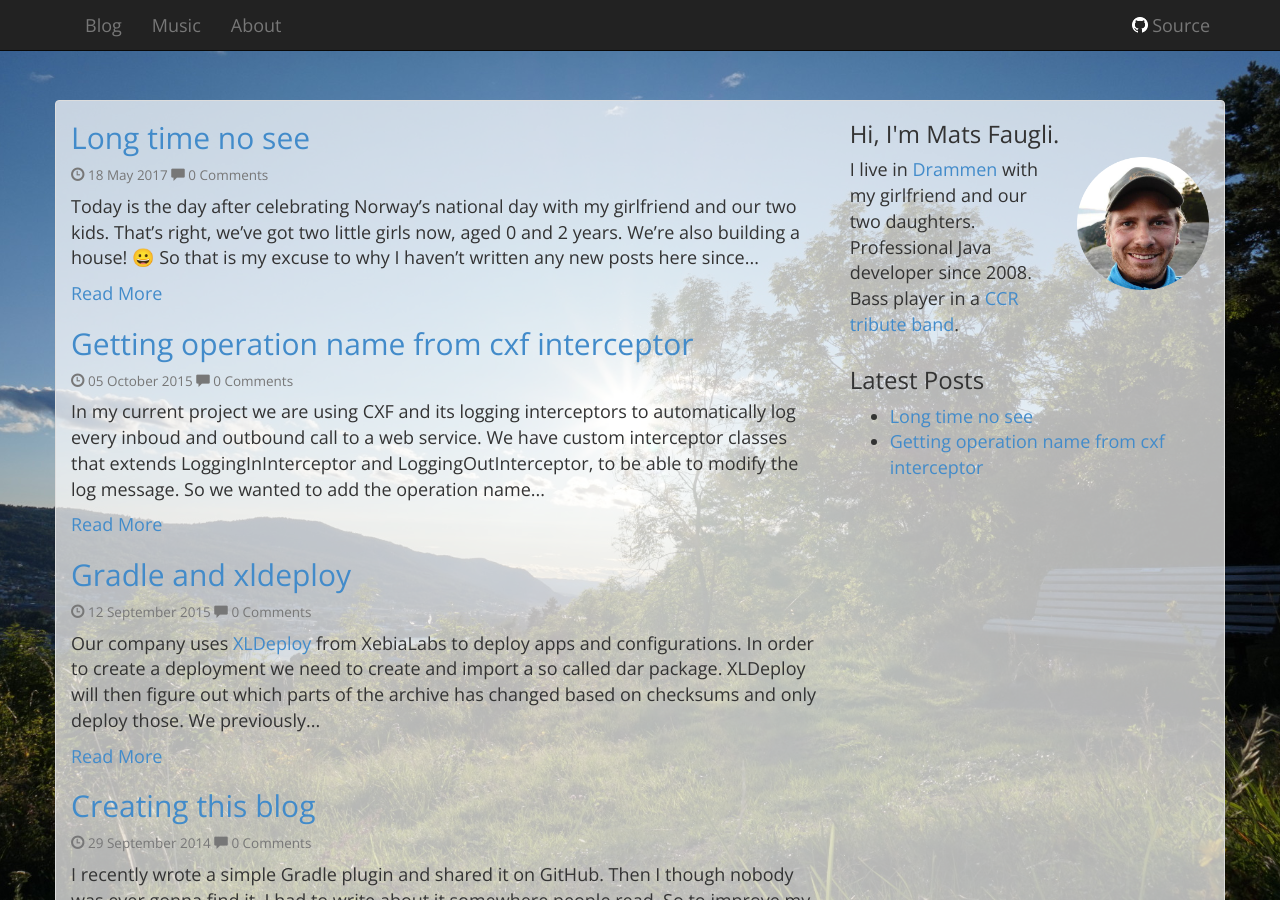
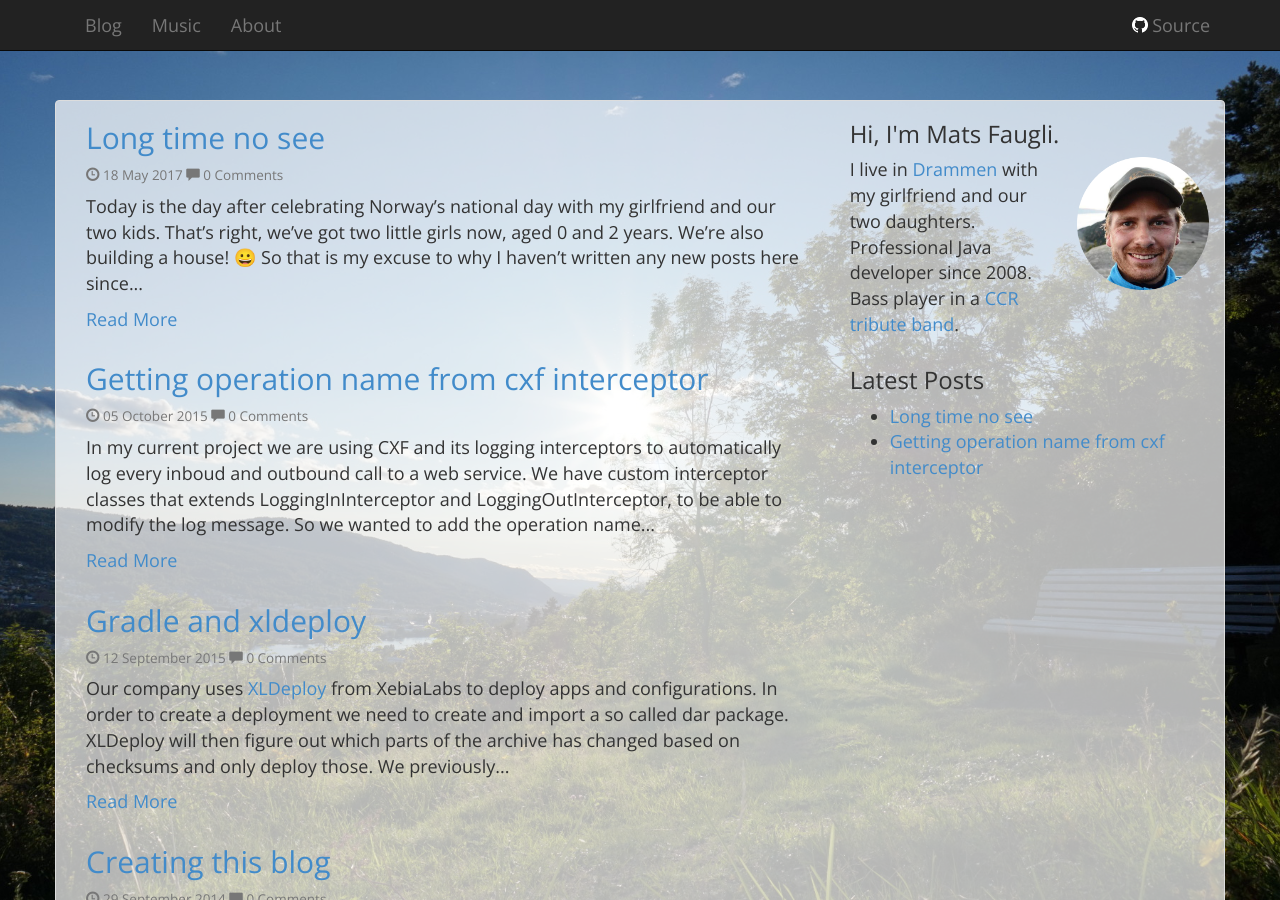
Before and after one commit to fowlie/fowlie.github.io, a Jekyll site: the page built from index.html, in a window 1280 px wide and 900 px high. Built offline with Jekyll 4.4.1, drawn with Linux system fonts in a browser that asks for light colours; nearby versions of some CDN libraries; emoji names are drawn with the system emoji font; the list of posts is cut into pages by our own code; comment, search, counter and statistics services are not loaded.

Commit message:
Slightly center the content on the front page a bit more

```diff
--- a/index.html
+++ b/index.html
@@ -3,7 +3,7 @@ layout: list
 ---
 
 {% for post in paginator.posts limit: 10 %}
-<div class="row-fluid">
+<div class="container-fluid row-fluid">
   <div class="span12">
     <a href="{{ post.url }}"><h2>{{ post.title | truncatewords: 10 | capitalize }}</h2></a>
     <h4>
```
